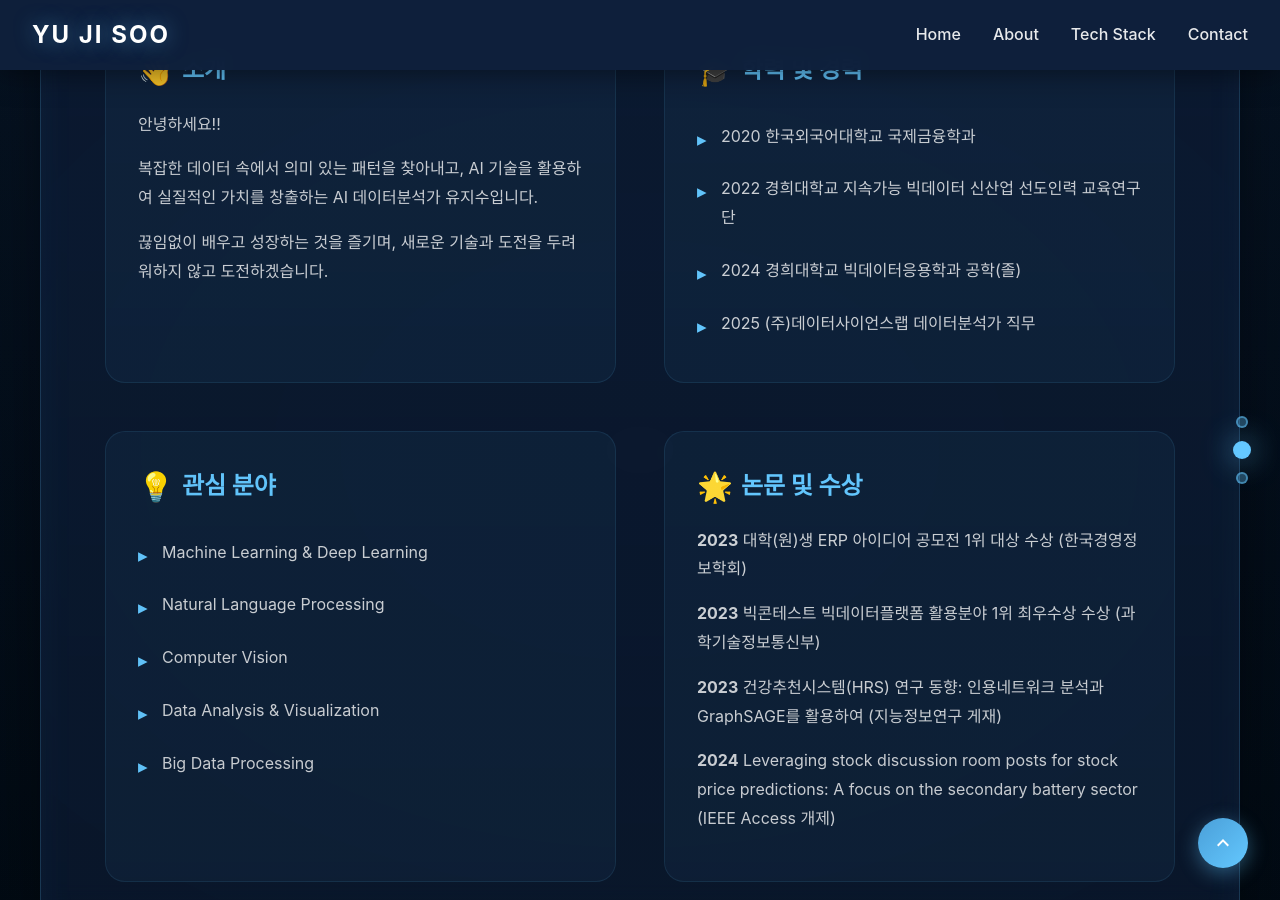
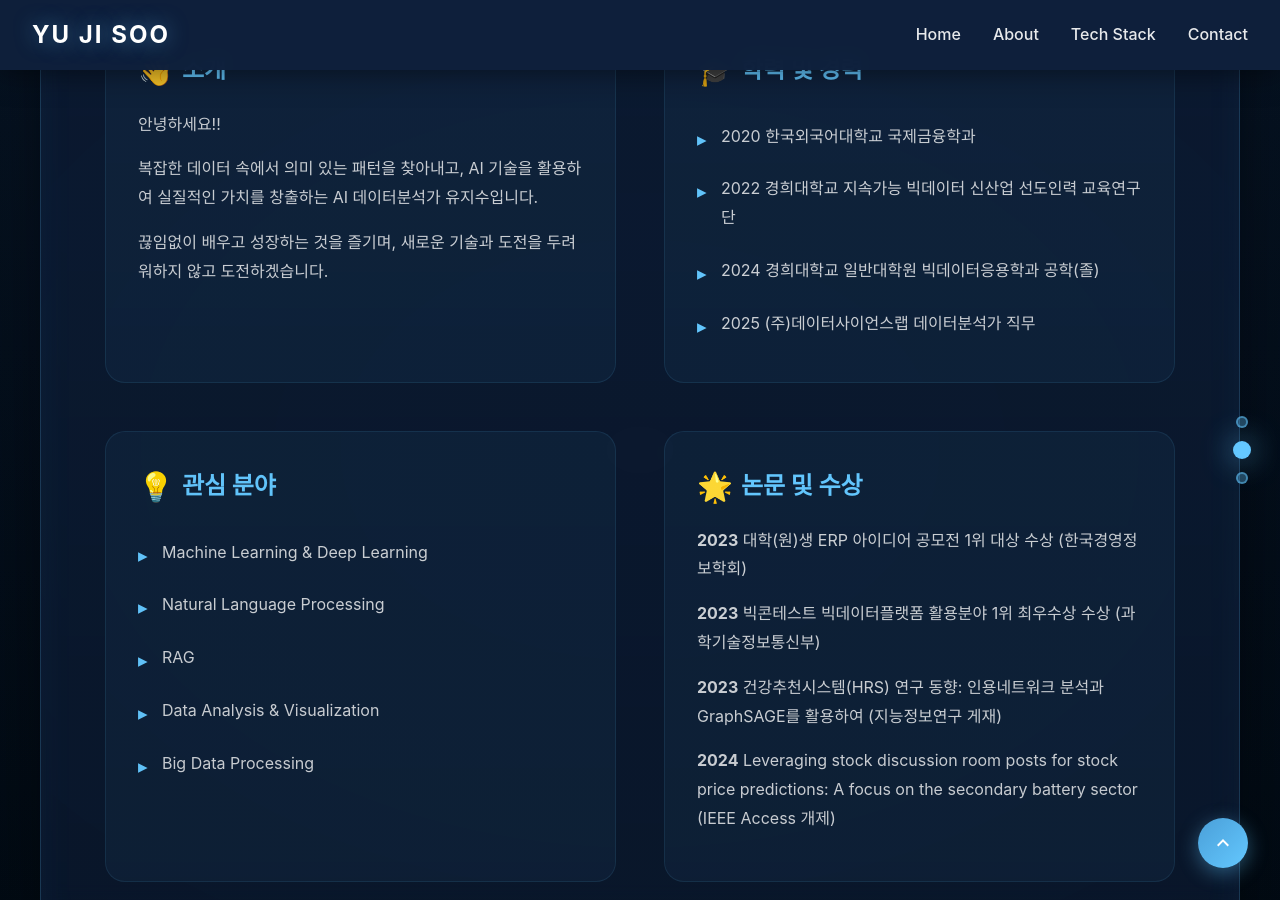
Before and after one commit to master0419/master0419.github.io, a Jekyll site: the page built from index.md, in a window 1280 px wide and 900 px high, scrolled down 1210 px. Built offline with Jekyll 4.4.1, drawn with Linux system fonts in a browser that asks for light colours.

Commit message:
Update educational background and modify tech stack skills

```diff
--- a/index.md
+++ b/index.md
@@ -88,7 +88,7 @@ title: Home
           <ul class="about-list">
             <li>2020 한국외국어대학교 국제금융학과</li>
             <li>2022 경희대학교 지속가능 빅데이터 신산업 선도인력 교육연구단</li>
-            <li>2024 경희대학교 빅데이터응용학과 공학(졸)</li>
+            <li>2024 경희대학교 일반대학원 빅데이터응용학과 공학(졸)</li>
             <li>2025 (주)데이터사이언스랩 데이터분석가 직무</li>
           </ul>
         </div>
@@ -103,7 +103,7 @@ title: Home
           <ul class="about-list">
             <li>Machine Learning & Deep Learning</li>
             <li>Natural Language Processing</li>
-            <li>Computer Vision</li>
+            <li>RAG</li>
             <li>Data Analysis & Visualization</li>
             <li>Big Data Processing</li>
           </ul>
```
